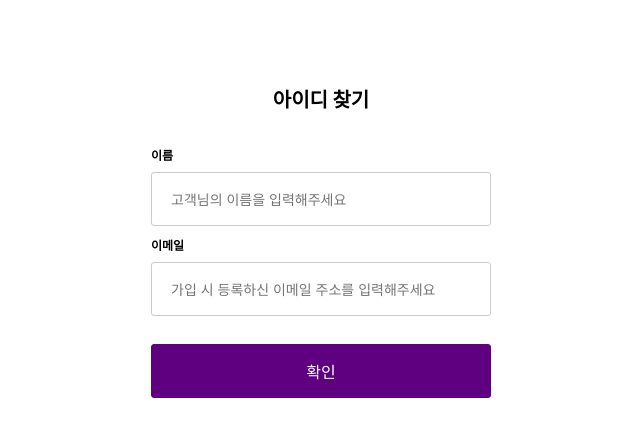
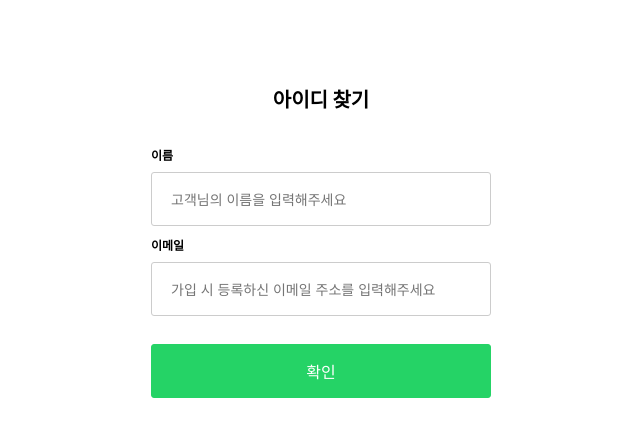
Before and after one commit to wecode-bootcamp-korea/13-brokurly-frontend, a React (Create React App) app: page / in a window 1280 px wide. Shown: the top 436 px of the page, without its empty margins (319-959 px from the left). Built offline with nearby package versions, Linux system fonts and the light colour scheme.

Commit message:
fix: fix to primary color

```diff
--- a/src/Pages/Login/SearchId/SearchId.styles.scss
+++ b/src/Pages/Login/SearchId/SearchId.styles.scss
@@ -36,9 +36,9 @@
         width: 100%;
         height: 54px;
         margin-top: 28px;
-        border: 1px solid #5f0081;
+        border: 1px solid var(--primary-color);
         border-radius: 3px;
-        background-color: #5f0080;
+        background-color: var(--primary-color);
         font-size: 16px;
         color: white;
         text-align: center;
--- a/src/Pages/Login/SearchPwd/SearchPwd.styles.scss
+++ b/src/Pages/Login/SearchPwd/SearchPwd.styles.scss
@@ -35,9 +35,9 @@
         width: 100%;
         height: 54px;
         margin-top: 28px;
-        border: 1px solid #5f0081;
+        border: 1px solid var(--primary-color);
         border-radius: 3px;
-        background-color: #5f0080;
+        background-color: var(--primary-color);
         font-size: 16px;
         color: white;
         text-align: center;
```
